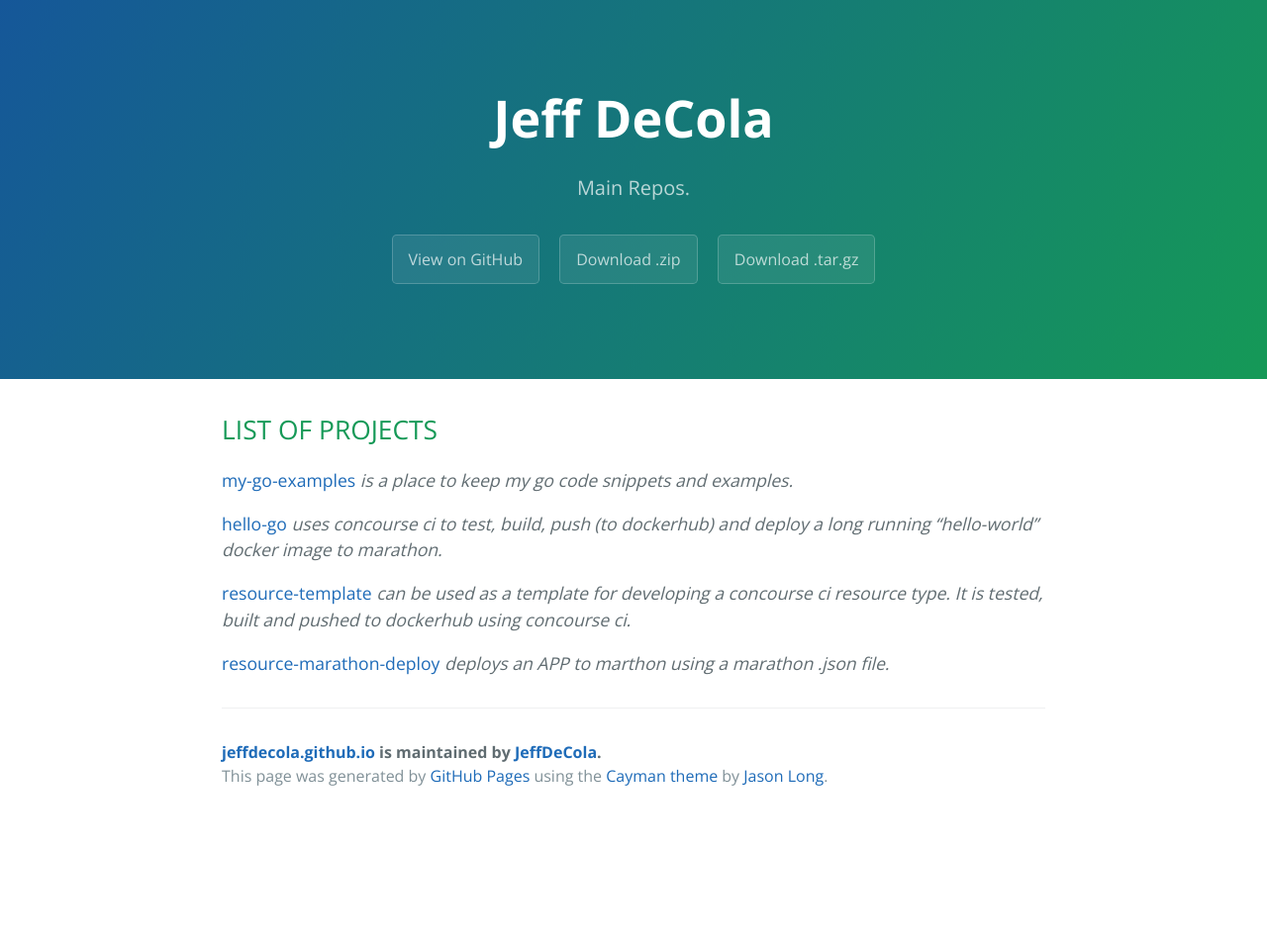
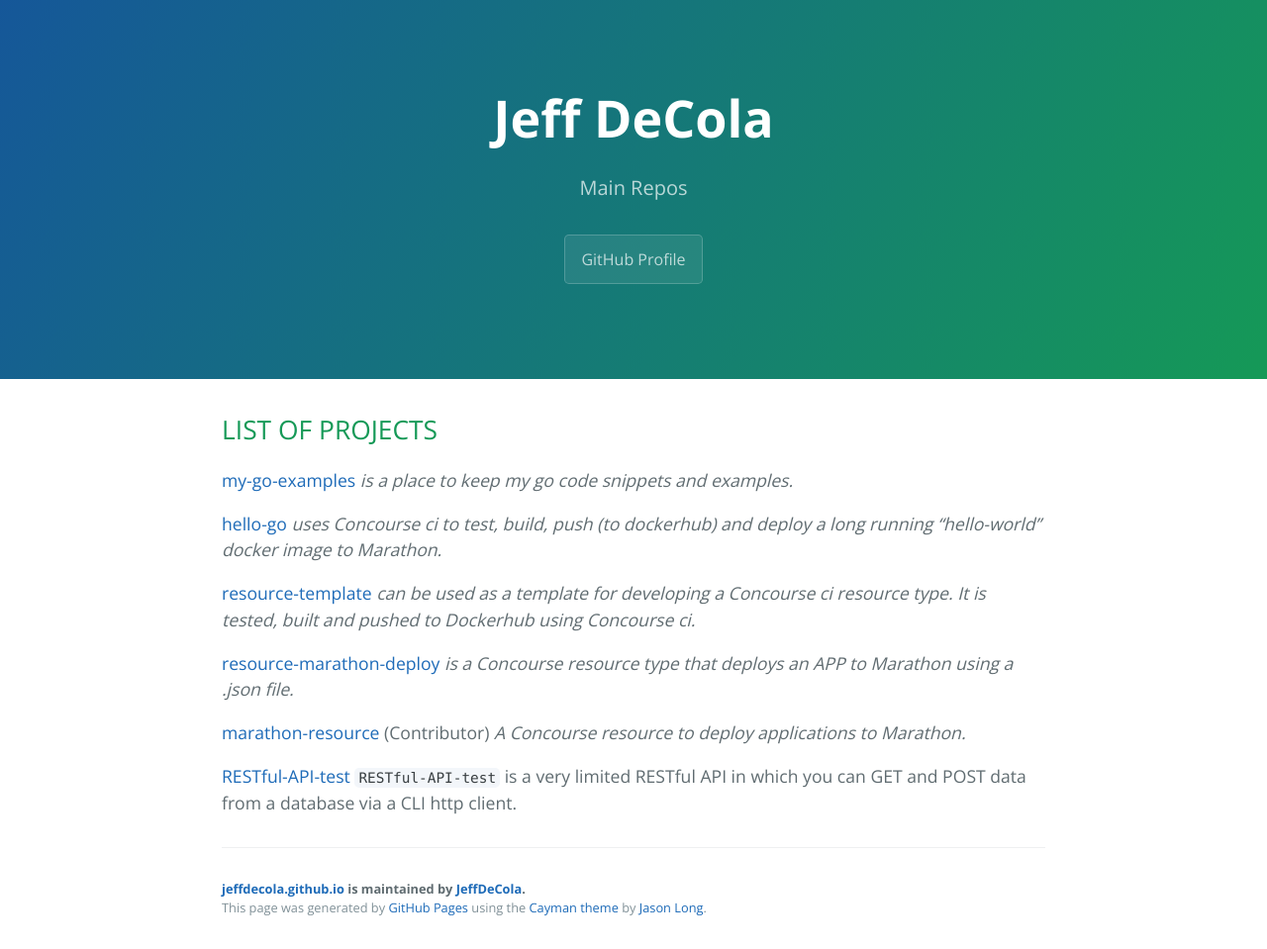
Before and after one commit to JeffDeCola/jeffdecola.github.io, a Jekyll site: the page built from index.md, in a window 1280 px wide. Shown: the whole page at 99% size. Built offline with Jekyll 4.4.1, drawn with Linux system fonts in a browser that asks for light colours; before the commit the page ends 900 px from its top, so only the background shows below that.

Commit message:
updated page

```diff
--- a/_includes/README.md
+++ b/_includes/README.md
@@ -4,12 +4,20 @@
 _is a place to keep my go code snippets and examples._
 
 [hello-go](https://jeffdecola.github.io/hello-go/)
-_uses concourse ci to test, build, push (to dockerhub) and
-deploy a long running "hello-world" docker image to marathon._
+_uses Concourse ci to test, build, push (to dockerhub) and
+deploy a long running "hello-world" docker image to Marathon._
 
 [resource-template](https://jeffdecola.github.io/resource-template/)
-_can be used as a template for developing a concourse ci resource
-type. It is tested, built and pushed to dockerhub using concourse ci._
+_can be used as a template for developing a Concourse ci resource
+type. It is tested, built and pushed to Dockerhub using Concourse ci._
 
 [resource-marathon-deploy](https://jeffdecola.github.io/resource-marathon-deploy/)
-_deploys an APP to marthon using a marathon .json file._
+_is a Concourse resource type that deploys an APP to Marathon
+using a .json file._
+
+[marathon-resource](https://github.com/ckaznocha/marathon-resource/)
+(Contributor) _A Concourse resource to deploy applications to Marathon._
+
+[RESTful-API-test](https://jeffdecola.github.io/RESTful-API-test/)
+`RESTful-API-test` is a very limited RESTful API in which you can GET
+and POST data from a database via a CLI http client.
--- a/_layouts/default.html
+++ b/_layouts/default.html
@@ -16,9 +16,7 @@
     <section class="page-header">
       <h1 class="project-name">Jeff DeCola</h1>
       <h2 class="project-tagline">{{ page.summary }}</h2>
-      <a href="https://github.com/JeffDeCola/{{ page.projectname }}" class="btn">View on GitHub</a>
-      <a href="https://github.com/JeffDeCola/{{ page.projectname }}/zipball/master" class="btn">Download .zip</a>
-      <a href="https://github.com/JeffDeCola/{{ page.projectname }}/tarball/master" class="btn">Download .tar.gz</a>
+      <a href="https://github.com/JeffDeCola" class="btn">GitHub Profile</a>
     </section>
 
     <section class="main-content">
--- a/index.md
+++ b/index.md
@@ -2,7 +2,7 @@
 layout: default
 title: JeffDeCola/jeffdecola.github.io
 projectname : jeffdecola.github.io
-summary: Main Repos.
+summary: Main Repos
 ---
 
 {% include README.md %}
--- a/stylesheets/stylesheet.css
+++ b/stylesheets/stylesheet.css
@@ -234,7 +234,7 @@ a {
 
 @media screen and (min-width: 64em) {
   .site-footer {
-    font-size: 1rem; } }
+    font-size: 0.8rem; } }
 
 @media screen and (min-width: 42em) and (max-width: 64em) {
   .site-footer {
```
Also changed, not shown: 1 other file.
